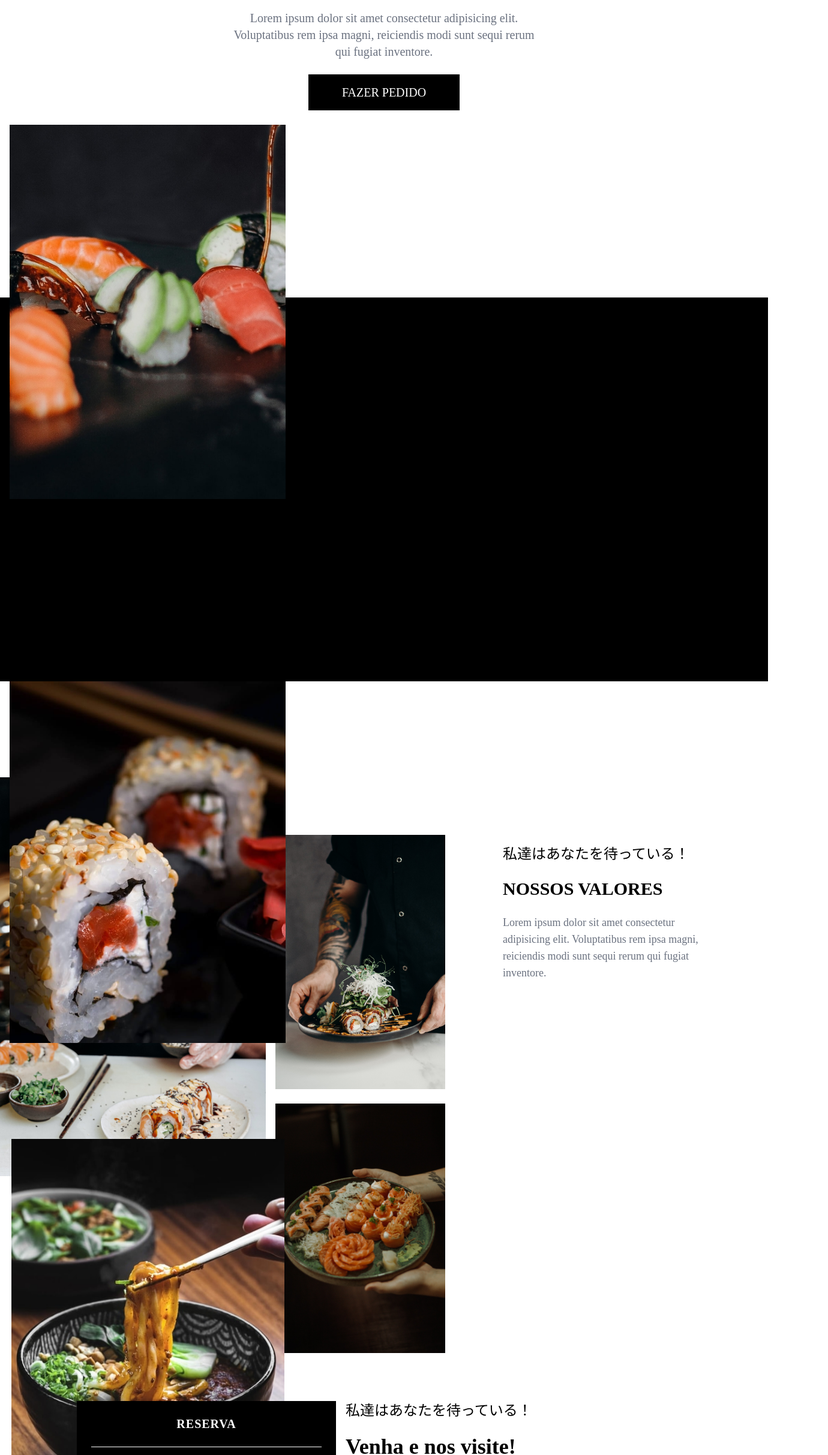
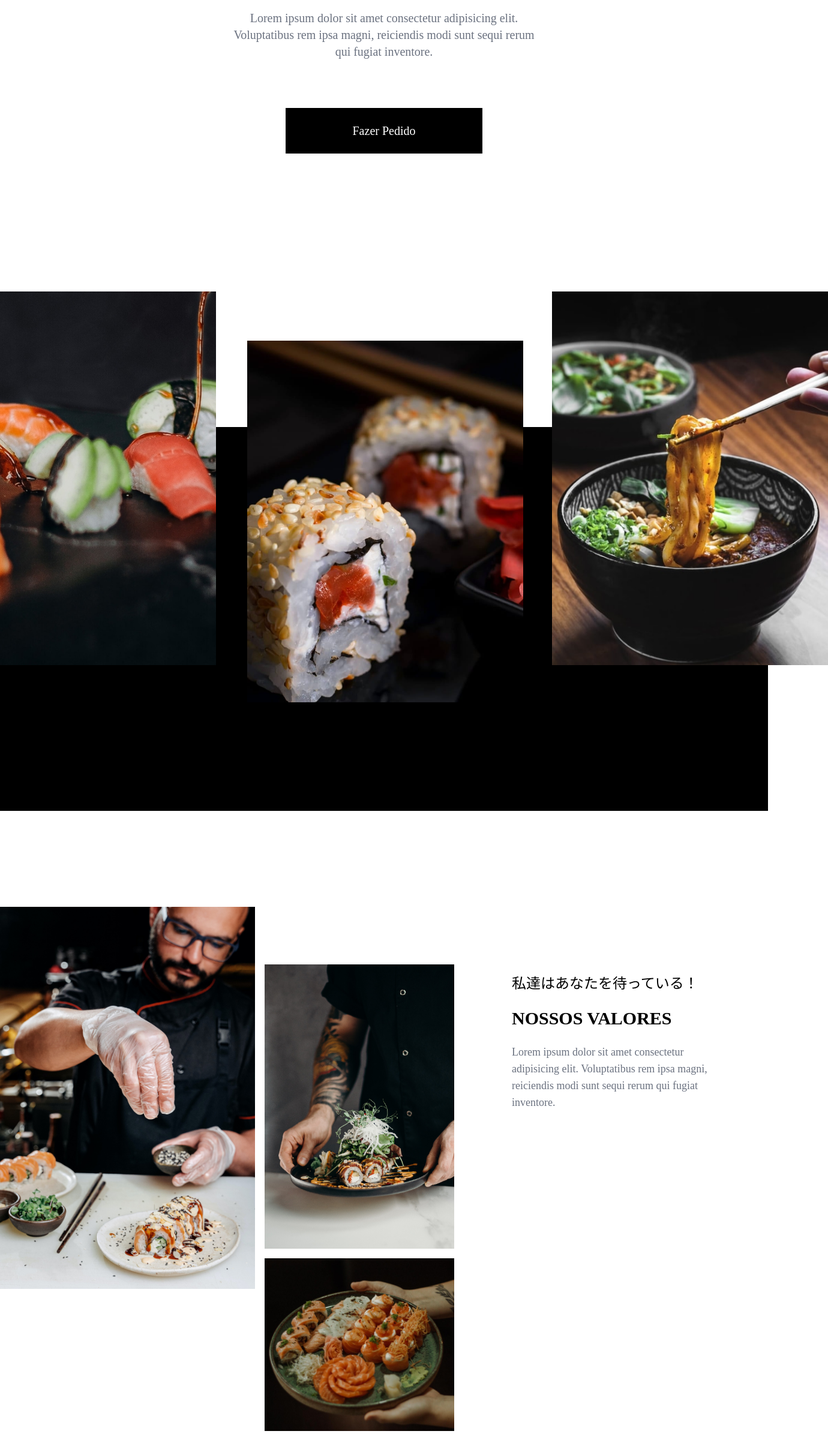
Before and after one commit to lorenzocoracini/4food, a Next.js app in the folder 4food-project/: page / in a window 1280 px wide. Shown: the part 300-2726 px from the top of the page at 60% size, 1380 px wide, since content can reach past the window. Built offline with nearby package versions, Linux system fonts and the light colour scheme; a web font is replaced by a local one.

Commit message:
feat:responsividade da home

```diff
--- a/4food-project/src/app/components/ComeAndVisitUs.tsx
+++ b/4food-project/src/app/components/ComeAndVisitUs.tsx
@@ -6,7 +6,7 @@ import { motion } from "framer-motion";
 
 export function ComeAndVisitUs() {
   return (
-    <section className="w-full mt-20">
+    <section className="w-full mt-20 xl:mt-56">
       <motion.div
         initial={{ opacity: 0 }}
         whileInView={{ opacity: 1 }}
@@ -14,7 +14,7 @@ export function ComeAndVisitUs() {
         transition={{ duration: 0.5, delay: 0.5 }}
       >
         <div className="w-full flex flex-col items-center justify-center xl:relative">
-          <div className="flex flex-col justify-center items-center bg-black xl:w-33 p-6 text-white xl:absolute xl:left-32 md:left-56 top-0">
+          <div className="flex flex-col justify-center items-center bg-black xl:w-33 py-6 px-3 text-white xl:absolute xl:left-32 md:left-56 top-0">
             <p className="text-xl font-bold tracking-wider">RESERVA</p>
             <div className="w-full h-1 border-b border-solid pt-6 mb-8"></div>
             <p className="py-1 mb-8 text-xl font-bold tracking-widest">
--- a/4food-project/src/app/components/IntroductionSection.tsx
+++ b/4food-project/src/app/components/IntroductionSection.tsx
@@ -2,7 +2,6 @@
 
 import { useRef } from "react";
 import { motion, useInView } from "framer-motion";
-import { Button } from "./Button";
 
 export function IntroductionSection() {
   const ref = useRef(null);
@@ -13,23 +12,32 @@ export function IntroductionSection() {
   }
 
   return (
-    <section className="text-center w-full">
+    <section className="text-center w-full mb-40">
       <motion.div
         initial={{ opacity: 0 }}
         whileInView={{ opacity: 1 }}
         viewport={{ once: true }}
         transition={{ duration: 0.5 }}
       >
-        <h1 className="p-4 mt-20 font-bold text-6xl tracking-wide ">
+        <h1 className="py-4 mt-20 font-bold text-6xl tracking-wide ">
           O MELHOR SUSHI DA CIDADE
         </h1>
-        <p className="text-gray-500 text-xl px-36 xl:px-96">
+        <p className="text-gray-500 text-xl px-8 xl:px-96">
           Lorem ipsum dolor sit amet consectetur adipisicing elit. Voluptatibus
           rem ipsa magni, reiciendis modi sunt sequi rerum qui fugiat inventore.
         </p>
-        <div className="mx-20 my-6">
-          <Button onClick={goOrder}>FAZER PEDIDO</Button>
-        </div>
+        <button
+          className="px-28 my-2 bg-black
+            text-white
+            py-6
+            mt-20
+            hover:opacity-80
+            hover:-translate-y-1
+            duration-300
+            text-xl"
+        >
+          Fazer Pedido
+        </button>
       </motion.div>
     </section>
   );
--- a/4food-project/src/app/components/PhilosophySection.tsx
+++ b/4food-project/src/app/components/PhilosophySection.tsx
@@ -15,21 +15,16 @@ export function PhilosophySection() {
         viewport={{ once: true }}
         transition={{ duration: 0.5, delay: 0.5 }}
       >
-        <div className="">
-          <div className="flex w-full gap-4">
-            <div>
+        <div>
+          <div className="flex flex-col w-full gap-4 xl:px-0 xl:flex-row ">
+            <div className="order-last xl:order-none">
               <Image src={HomemSushi} width={470} alt="mapa" />
             </div>
-            <div className="flex flex-col gap-6 pt-24">
-              <Image src={PratoComSushi} width={300} alt="mapa" />
-              <Image
-                src={BandejaSushi}
-                width={300}
-                alt="mapa"
-                className="h-27"
-              />
+            <div className="flex flex-col gap-4 order-last xl:order-none xl:pt-24 ">
+              <Image src={PratoComSushi} width={350} alt="mapa" />
+              <Image src={BandejaSushi} width={350} alt="mapa" />
             </div>
-            <div className="w-96 py-28 mx-20 flex flex-col justify-start">
+            <div className="w-full xl:w-96 pb-16 xl:py-28 flex flex-col justify-start xl:mx-20 ">
               <p className="text-2xl text-black mb-6">
                 私達はあなたを待っている！
               </p>
--- a/4food-project/src/app/components/PhotosSection.tsx
+++ b/4food-project/src/app/components/PhotosSection.tsx
@@ -15,18 +15,18 @@ export function PhotoSection() {
         transition={{ duration: 0.5, delay: 0.3 }}
       >
         <div className="lg:relative">
-          <div className="flex flex-col items-center justify-center px-4 gap-4 lg:z-index-50 absolute  lg:gap-16 xl:gap-40">
-            <Image src={imagem1} width={460} alt="salmao" />
+          <div className="flex flex-col items-center justify-center gap-4 md:px-0 xl:z-index-50 xl:absolute xl:flex-row xl:gap-12 2xl:gap-60">
+            <Image src={imagem1} width={460} alt="salmao" className="lg:mr-1" />
             <Image
               src={imagem2}
               width={460}
               alt="sushi-com-graozinho"
-              className="lg:mt-36"
+              className="xl:mt-36"
             />
-            <Image src={imagem3} width={455} alt="lamen" />
+            <Image src={imagem3} width={460} alt="lamen" />
           </div>
-          <div className="h-72"></div>
-          <div className="h-33 bg-black"></div>
+          <div className="h-72 hidden lg:block"></div>
+          <div className="h-33 hidden bg-black xl:block"></div>
         </div>
       </motion.div>
     </section>
--- a/4food-project/src/app/page.tsx
+++ b/4food-project/src/app/page.tsx
@@ -23,7 +23,7 @@ export function Home() {
   }, [isInView]);
 
   return (
-    <main>
+    <main className="px-4 xl:px-0">
       <IntroductionSection />
       <PhotoSection />
       <PhilosophySection />
```
Also changed, not shown: 4food-project/public/images/bandeja-sushi.jpg.
